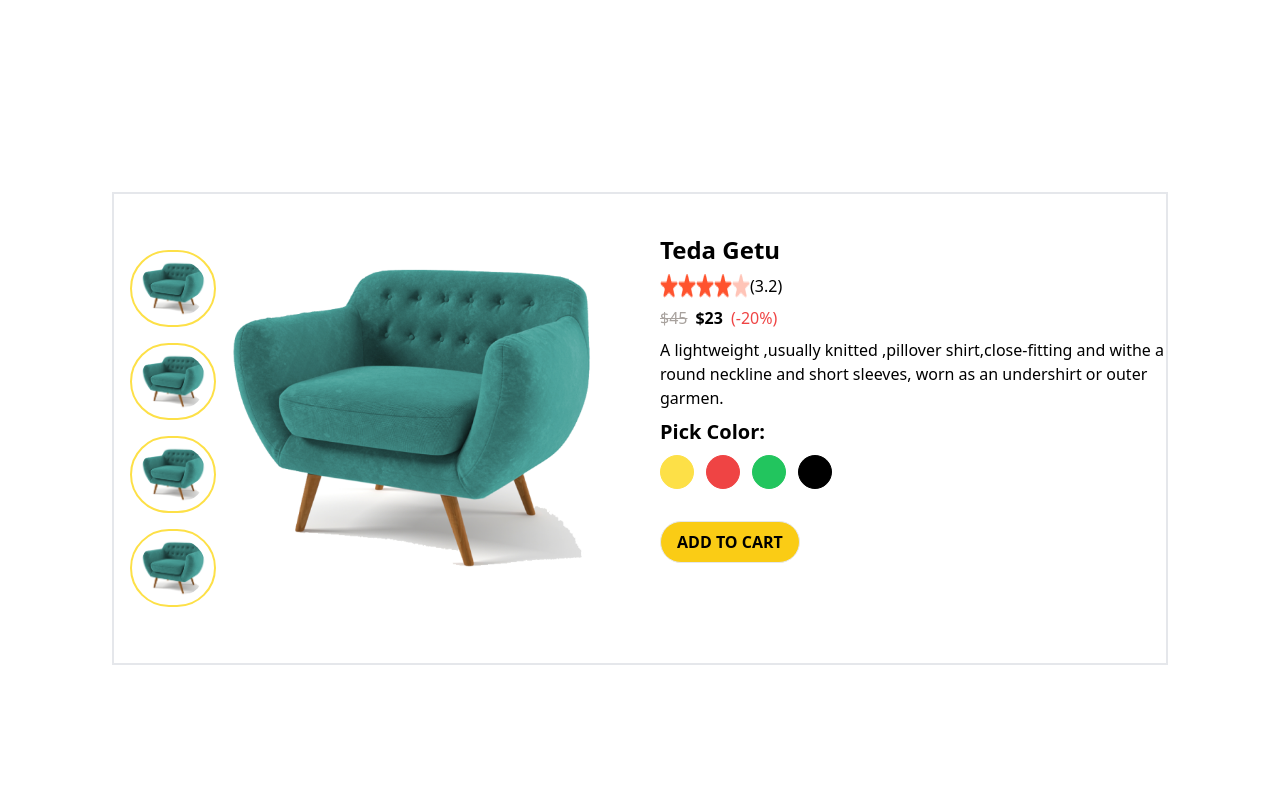
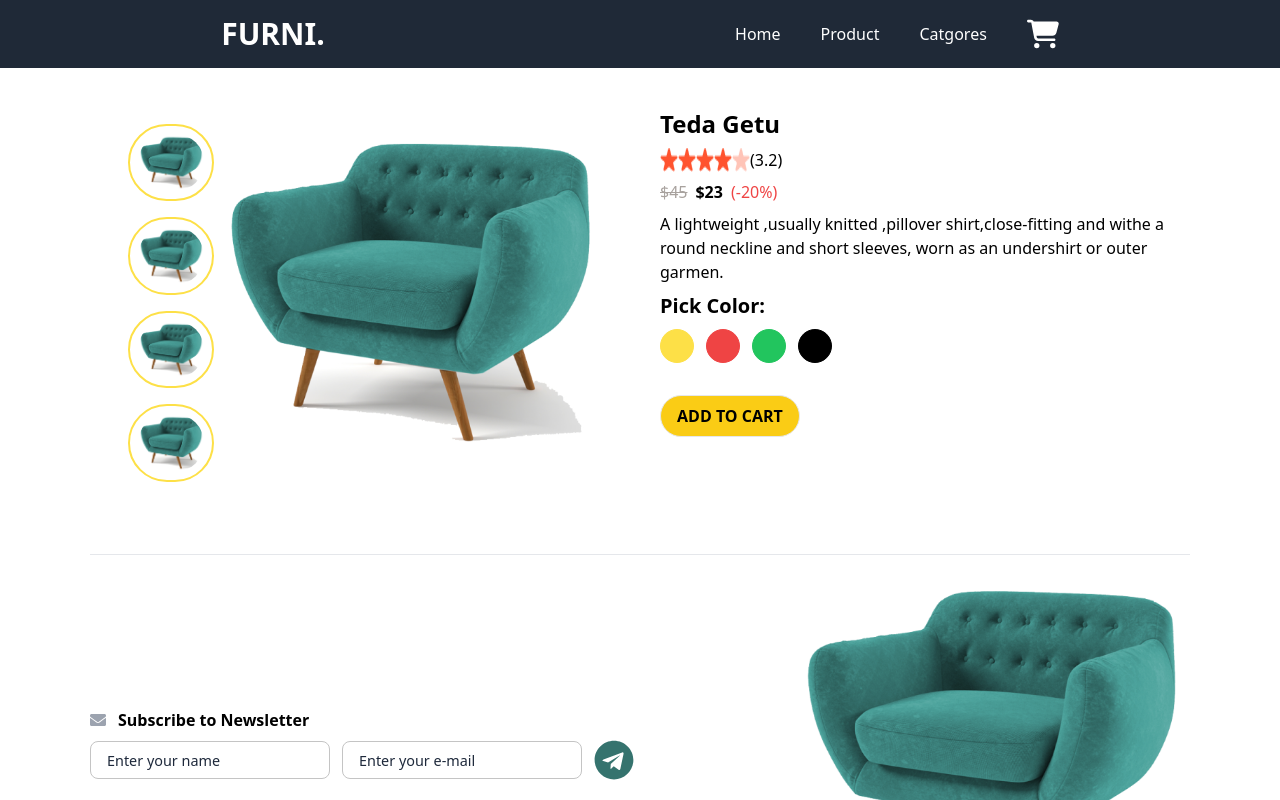
Before and after one commit to Fitsum1101/DemoFurnithure, a React (Create React App) app: page /product/1 in a window 1280 px wide. Shown: the top 800 px of the page. Built offline with nearby package versions, Linux system fonts and the light colour scheme.

Commit message:
try to fix it scroll

```diff
--- a/src/App.js
+++ b/src/App.js
@@ -1,27 +1,11 @@
-// import HomeProduct from "./component/HomeProduct";
-// import ProductDetail from "./component/ProductDetail";
-// import ProductList from "./component/ProductList";
-// import Footer from "./component/Footer";
-// function App() {
-//   return (
-//     <div>
-//       <HomeProduct />
-//       <ProductList />
-//       <ProductDetail />
-//       <Footer />
-//     </div>
-//   );
-// }
-
-// export default App;
-
 import { createBrowserRouter, RouterProvider } from "react-router-dom";
 import CatgoresPage from "./Page/CatgoresPage";
 import Product from "./Page/Product";
 import Home from "./Page/Home";
 import Cart from "./Page/Cart";
+import ScrollToTop from "./component/ScrollToTop";
+import ProductDetail from "./component/ProductDetail";
 
-import ProductDetail from "./component/ProductDetail";
 const router = createBrowserRouter([
   {
     path: "/",
@@ -46,7 +30,11 @@ const router = createBrowserRouter([
 ]);
 
 function App() {
-  return <RouterProvider router={router} />;
+  return (
+    <RouterProvider router={router}>
+      <ScrollToTop />
+    </RouterProvider>
+  );
 }
 
 export default App;
--- a/src/component/ProductDetail.jsx
+++ b/src/component/ProductDetail.jsx
@@ -1,9 +1,13 @@
 import image1 from "./images/sofa1.png";
 import star_icon from "./images/star_icon.png";
 import dual_star_icon from "./images/star_dull_icon.png";
+import NavBar from "../Ui/NavBar";
+import Footer from "./Footer";
 function ProductDetail() {
   return (
-    <div className="my-48 mx-28 py-10 border-2">
+    <div>
+      <NavBar />
+      <div className=" mx-28 py-10">
         <div className="grid sm:grid-cols-2 gap-10">
           <div className="flex  p-4">
             <div className="flex flex-col gap-4 ">
@@ -50,8 +54,8 @@ function ProductDetail() {
             <div>
               <p>
                 A lightweight ,usually knitted ,pillover shirt,close-fitting and
-              withe a round neckline and short sleeves, worn as an undershirt or
-              outer garmen.
+                withe a round neckline and short sleeves, worn as an undershirt
+                or outer garmen.
               </p>
             </div>
             <h1 className="font-bold text-xl">Pick Color:</h1>
@@ -71,6 +75,8 @@ function ProductDetail() {
           </div>
         </div>
       </div>
+      <Footer />
+    </div>
   );
 }
 
--- /dev/null
+++ b/src/component/ScrollToTop.jsx
@@ -0,0 +1,15 @@
+import { useEffect } from "react";
+import { useLocation } from "react-router-dom";
+
+function ScrollToTop() {
+  const { pathname } = useLocation();
+
+  useEffect(() => {
+    console.log("Navigated to:", pathname);
+    window.scrollTo(0, 0);
+  }, [pathname]);
+
+  return null;
+}
+
+export default ScrollToTop;
```
Lines whose indentation alone changed are shown as unchanged.
